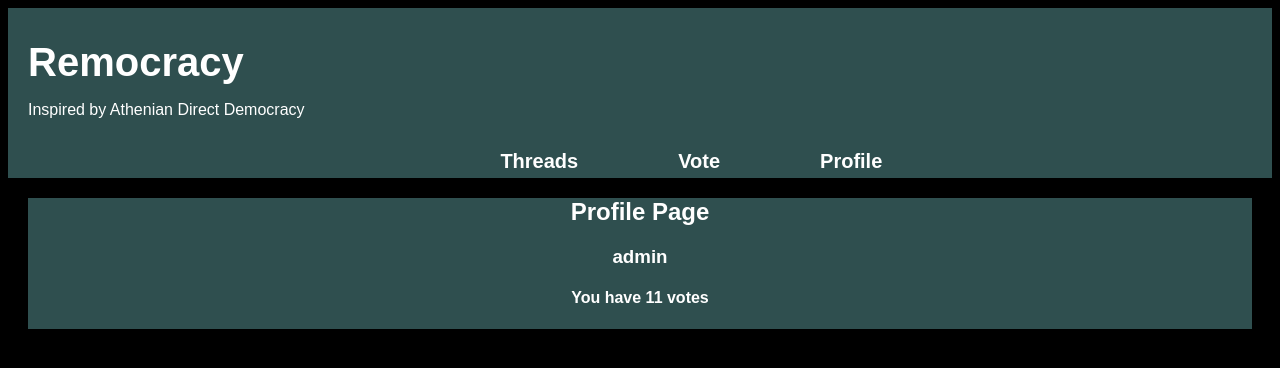
After one commit to gscharf94/Remocracy, a Django app: page /threads/login/profile in a window 1280 px wide. The commit adds this page. Shown: the top 368 px of the page. Run offline with Django 3.2, Linux system fonts and the light colour scheme; a user stored in the database is signed in; data comes from the database, SQL or seed files in the repository; both versions use the stored data as it was after the commit.

Commit message:
added users, a login page, and a primitive profile page. votes now add to a profile counter

```diff
--- a/Remocracy/Remocracy/settings.py
+++ b/Remocracy/Remocracy/settings.py
@@ -122,3 +122,5 @@ STATIC_URL = '/static/'
 STATICFILES_DIRS = [
     os.path.join(BASE_DIR, 'assets'),
 ]
+
+LOGIN_REDIRECT_URL = 'userProfile'
--- a/Remocracy/threads/admin.py
+++ b/Remocracy/threads/admin.py
@@ -1,5 +1,7 @@
 from django.contrib import admin
-from .models import Thread
+from .models import Thread, Comment, SiteUser
 
 # Register your models here.
 admin.site.register(Thread)
+admin.site.register(Comment)
+admin.site.register(SiteUser)
--- a/Remocracy/threads/models.py
+++ b/Remocracy/threads/models.py
@@ -1,11 +1,19 @@
 from django.db import models
+from django.contrib.auth.models import User
 
 # Create your models here.
+class SiteUser(models.Model):
+	user = models.OneToOneField(User,on_delete=models.CASCADE)
+	votes = models.IntegerField(default=0)
+	def __str__(self):
+		return str(self.user)
+
 class Thread(models.Model):
 	title = models.CharField(max_length=50)
 	text = models.CharField(max_length=250)
 	createDate = models.DateTimeField('date created')
 	votes = models.IntegerField(default=0)
+	siteUser = models.ForeignKey(SiteUser,on_delete=models.CASCADE)
 	def __str__(self):
 		return self.title
 
@@ -14,5 +22,6 @@ class Comment(models.Model):
 	createDate = models.DateTimeField('date created')
 	votes = models.IntegerField(default=0)
 	thread = models.ForeignKey(Thread,on_delete=models.CASCADE)
+	siteUser = models.ForeignKey(SiteUser,on_delete=models.CASCADE)
 	def __str__(self):
 		return self.text[:25]
--- a/Remocracy/threads/static/threads/styles.css
+++ b/Remocracy/threads/static/threads/styles.css
@@ -162,3 +162,11 @@ body {
 	float:left;
 	padding-right: 10px;
 }
+
+.profileContainer {
+	color:white;
+	text-align: center;
+	background-color: #2F4F4F;
+	margin:20px;
+	padding-bottom: 1px;
+}
--- a/Remocracy/threads/templates/threads/base.html
+++ b/Remocracy/threads/templates/threads/base.html
@@ -14,7 +14,11 @@
 	<div class="navbar">
 		<a href="{% url 'index' %}">Threads</a>
 		<a href="#">Vote</a>
-		<a href="#">Profile</a>
+		<a href="{% url 'userProfile' %}">Profile</a>
+		<!-- {% if user.is_authenicated %} -->
+		<!-- {% else %} -->
+		<!-- <a href="#">Profile</a> -->
+		<!-- {% endif %} -->
 	</div>
 
 {% block content %}
--- /dev/null
+++ b/Remocracy/threads/templates/threads/userProfile.html
@@ -0,0 +1,13 @@
+{% extends 'threads/base.html' %}
+
+{% block content %}
+
+<div class='profileContainer'>
+	<h2> Profile Page </h2>
+	<h3> {{currentUser}}</h3>
+	<h4> You have {{siteUser.votes}} votes </h4>
+
+</div>
+
+
+{% endblock %}
--- a/Remocracy/threads/urls.py
+++ b/Remocracy/threads/urls.py
@@ -1,4 +1,7 @@
-from django.urls import path
+from django.urls import path, include
+from django.conf.urls import url
+from django.contrib import admin
+from django.contrib.auth import views as auth_views
 
 from . import views
 
@@ -6,5 +9,7 @@ urlpatterns = [
 	path('',views.index, name='index'),
 	path('<int:threadID>/',views.detailThread,name='detailThread'),
 	path('votethr/<int:threadID>/<str:howMuch>/<str:fromWhere>',views.voteThread,name='voteThread'),
-	path('votecom/<int:threadID>/<int:commentID>/<str:howMuch>/',views.voteComment,name='voteComment')
+	path('votecom/<int:threadID>/<int:commentID>/<str:howMuch>/',views.voteComment,name='voteComment'),
+	path('login/',auth_views.LoginView.as_view(template_name='threads/login.html'),name='login'),
+	path('login/profile',views.userProfile,name='userProfile'),
 ]
--- a/Remocracy/threads/views.py
+++ b/Remocracy/threads/views.py
@@ -38,6 +38,8 @@ def voteDownThreadFromIndex(request,threadID):
 def voteThread(request,threadID,howMuch,fromWhere):
 	thread = Thread.objects.get(pk=threadID)
 	thread.votes += int(howMuch)
+	thread.siteUser.votes += int(howMuch)
+	thread.siteUser.save()
 	thread.save()
 	if fromWhere == 'detail':
 		return redirect('detailThread',threadID)
@@ -48,5 +50,16 @@ def voteComment(request,threadID,commentID,howMuch):
 	thread = Thread.objects.get(pk=threadID)
 	comment = Comment.objects.get(pk=commentID)
 	comment.votes += int(howMuch)
+	comment.siteUser.votes += int(howMuch)
+	comment.siteUser.save()
 	comment.save()
 	return redirect('detailThread',threadID)
+
+def userProfile(request):
+	currentUser = request.user
+	siteUser = currentUser.siteuser
+	context = {
+		'currentUser':currentUser,
+		'siteUser':siteUser,
+	}
+	return render(request,'threads/userProfile.html',context)
```
Also changed, not shown: Remocracy/threads/templates/threads/login.html (added, +14 -0 lines), Remocracy/db.sqlite3, Remocracy/threads/migrations/0004_siteuser.py (added), Remocracy/threads/migrations/0005_auto_20200426_1842.py (added).
